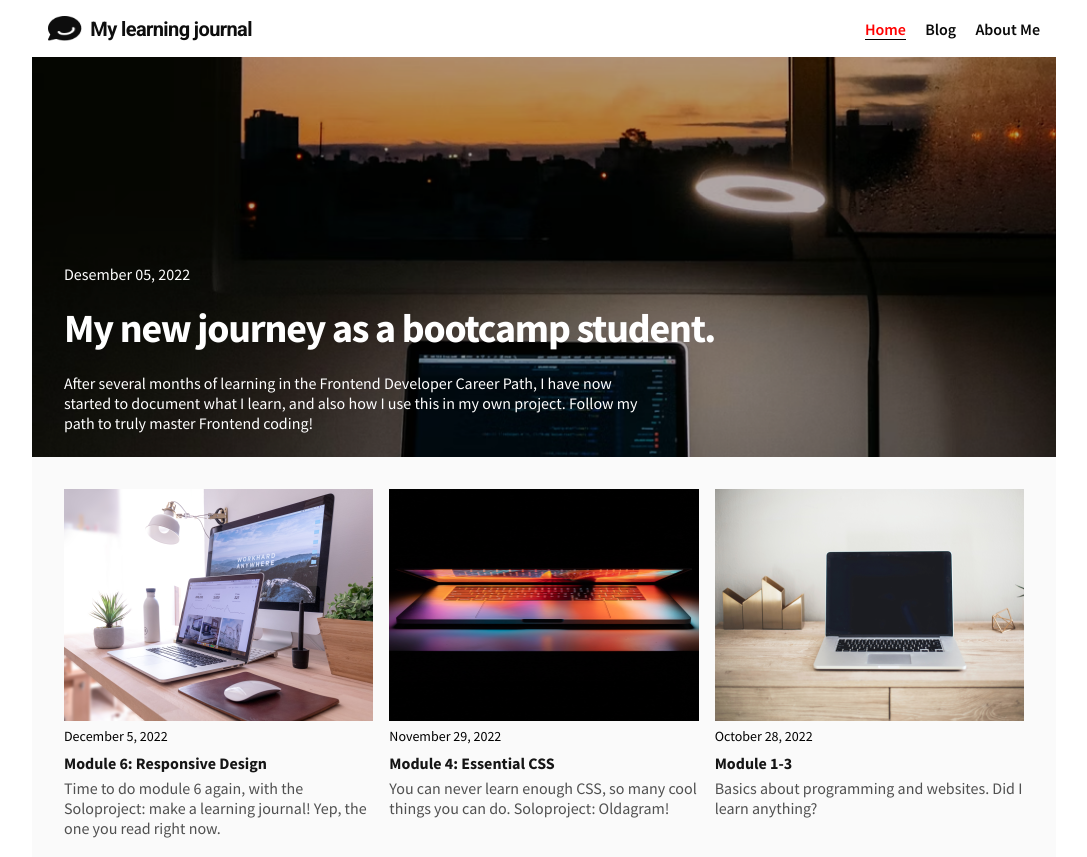
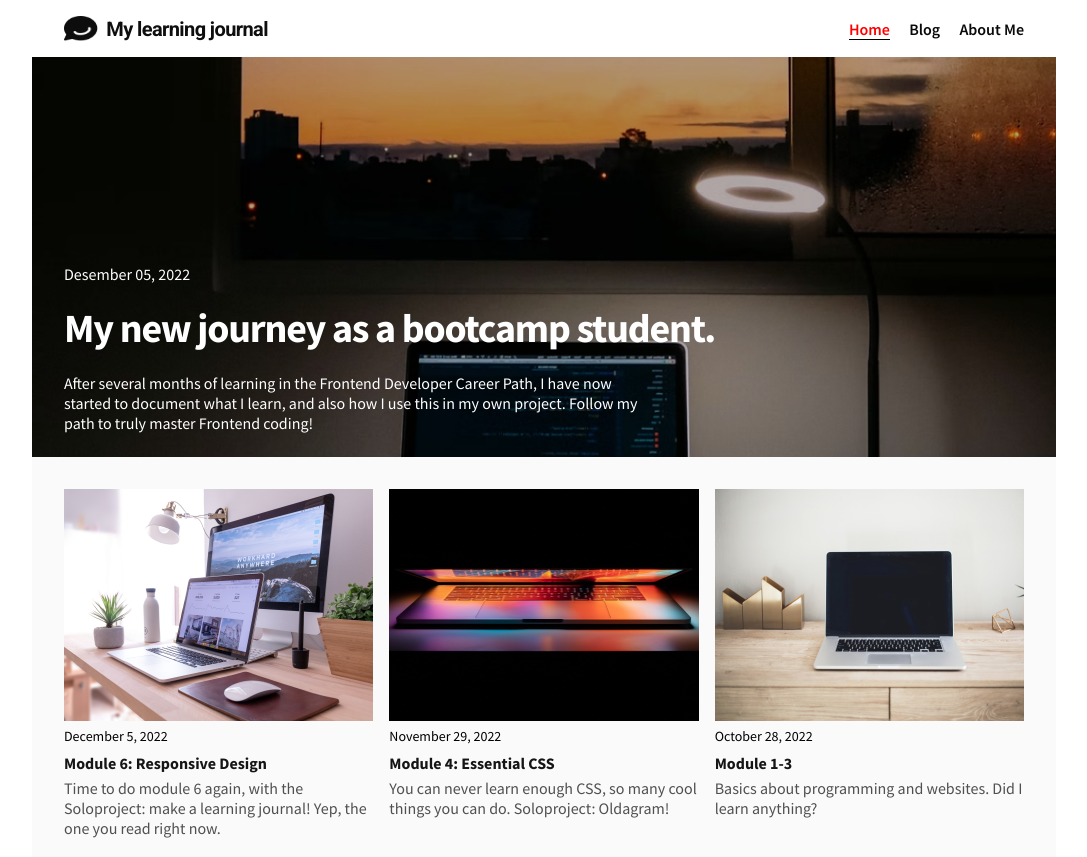
Before and after one commit to janhnyla/My-Learning-Journal, a plain HTML site: page index.html in a window 1280 px wide. Shown: the top 857 px of the page, without its empty margins (96-1183 px from the left). Drawn offline with Linux system fonts and the light colour scheme.

Commit message:
Update style.css

```diff
--- a/css/style.css
+++ b/css/style.css
@@ -87,7 +87,7 @@ nav {
    color: #fff;
     justify-content: space-around;
     align-items: center;
-    padding: 0 1em;
+    padding: 0 0.5em;
 }
 
 .nav-sites {
@@ -296,6 +296,7 @@ footer{
 
     nav {
         justify-content: space-between;
+        padding: 0 2em;
     }
     .hero {
         width: 100%;
```
